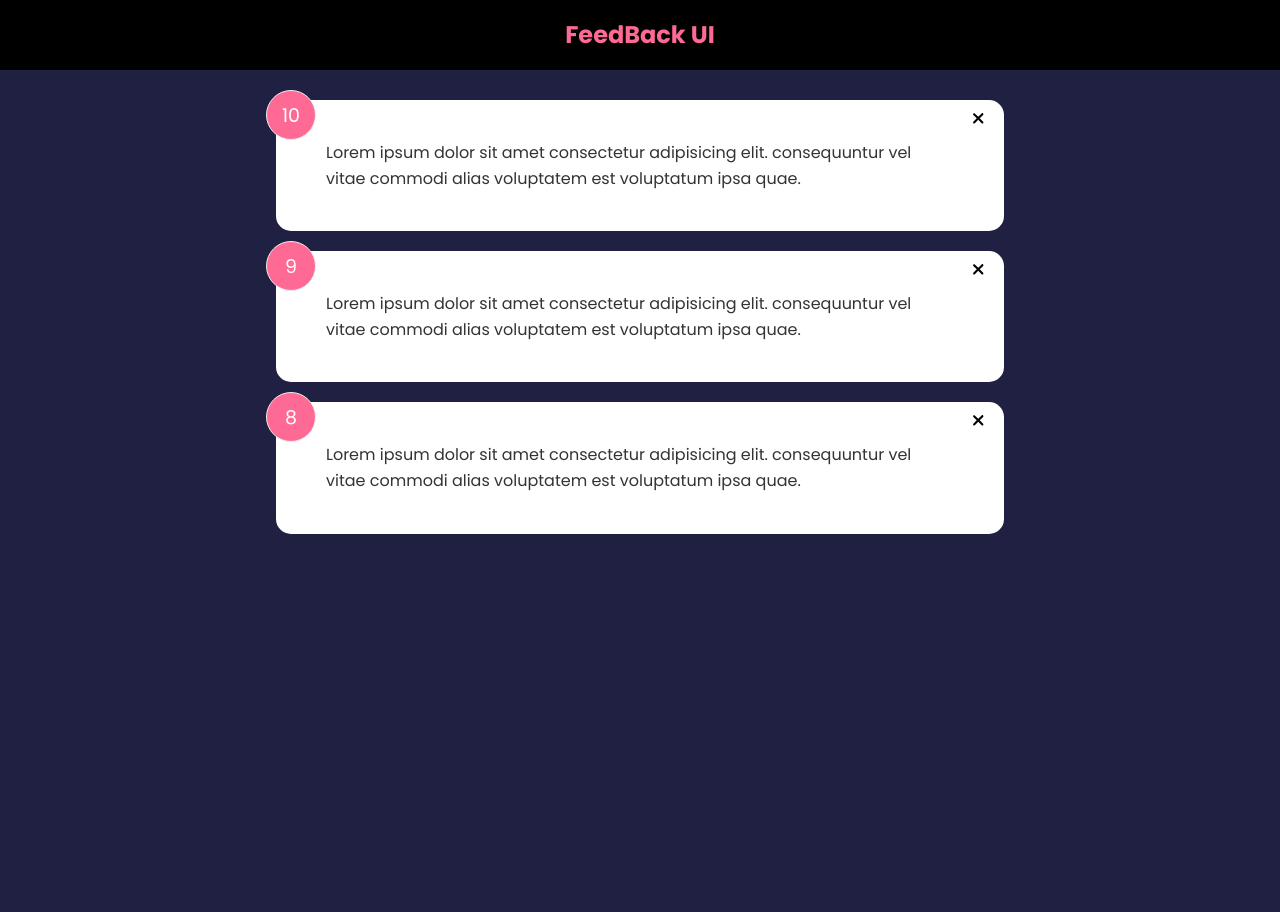
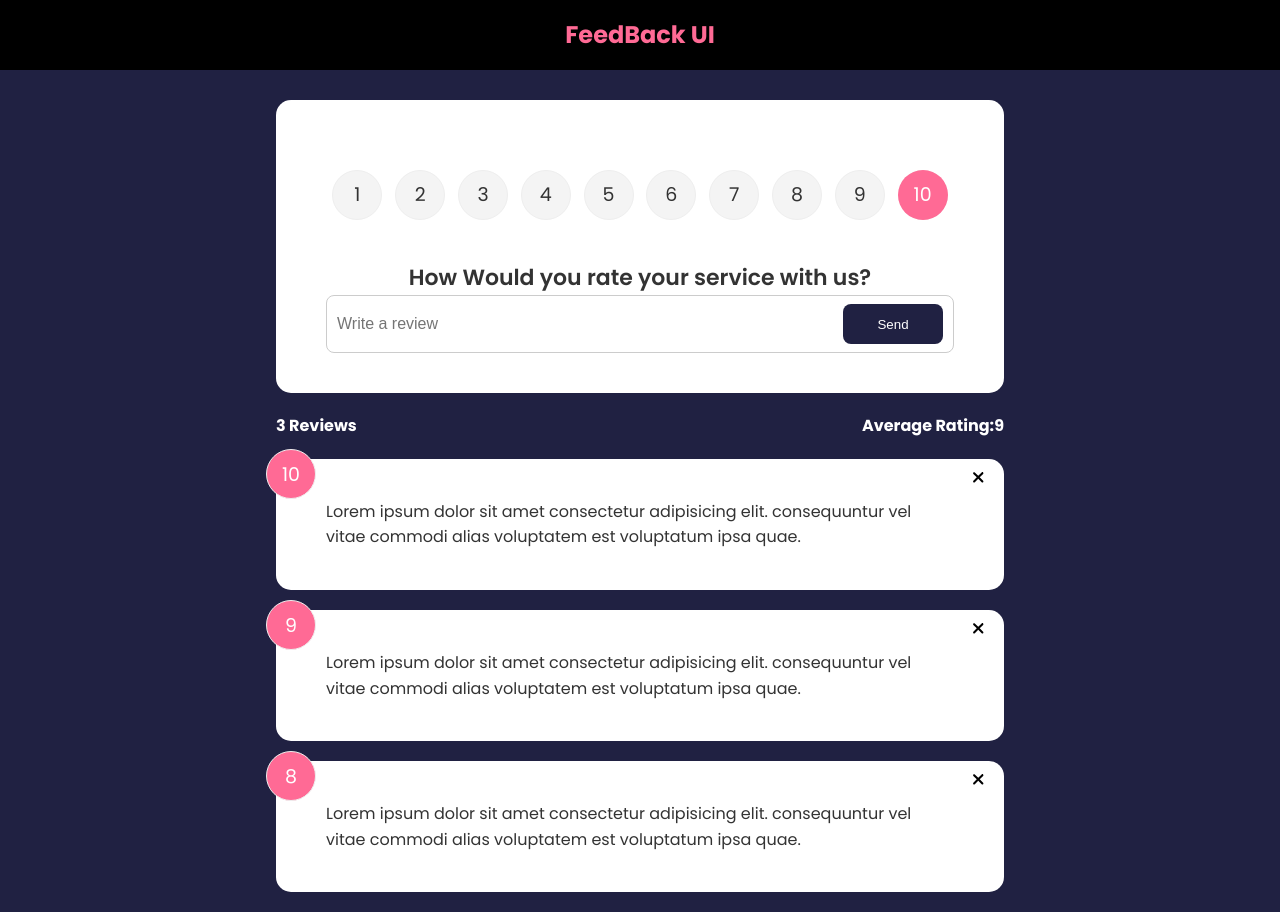
Before and after one commit to Muneeb-Aslam/feedback, a React (Vite) app: page / in a window 1280 px wide. Before the commit the page ends 800 px from the top, so only its background shows below. Built offline with nearby package versions, Linux system fonts and the light colour scheme.

Commit message:
animation

```diff
--- a/package.json
+++ b/package.json
@@ -15,13 +15,16 @@
     "@fortawesome/free-regular-svg-icons": "^6.5.2",
     "@fortawesome/free-solid-svg-icons": "^6.5.2",
     "@fortawesome/react-fontawesome": "^0.2.0",
+    "framer-motion": "^11.1.9",
     "react": "^18.2.0",
     "react-dom": "^18.2.0",
-    "react-router-dom": "^6.23.0"
+    "react-router-dom": "^6.23.0",
+    "uuid": "^9.0.1"
   },
   "devDependencies": {
     "@types/react": "^18.2.66",
     "@types/react-dom": "^18.2.22",
+    "@types/uuid": "^9.0.8",
     "@typescript-eslint/eslint-plugin": "^7.2.0",
     "@typescript-eslint/parser": "^7.2.0",
     "@vitejs/plugin-react": "^4.2.1",
--- a/src/App.css
+++ b/src/App.css
@@ -4,7 +4,7 @@
   box-sizing: border-box;
   margin: 0;
   padding: 0;
-  list-style-type: disc;
+  list-style-type: none;
 }
 
 body {
--- /dev/null
+++ b/src/components/feedbackform.tsx
@@ -0,0 +1,42 @@
+/* eslint-disable @typescript-eslint/no-explicit-any */
+import { useState } from "react";
+import RatingSelect from "./ratingselect";
+
+interface props {
+  add: (e: any) => void;
+}
+
+const FeedbackForm: React.FC<props> = ({ add }) => {
+  const [value, setValue] = useState<string>("");
+  const [rating, setRating] = useState<number>(10);
+
+  const handleSubmit = (e:any) => {
+    e.preventDefault();
+    if (value.trim().length > 10) add({ value, rating });
+  };
+  return (
+    <div className="card">
+      <form action="">
+        <RatingSelect select={(num: any) => setRating(num)} />
+        <h2>How Would you rate your service with us?</h2>
+        <div className="input-group">
+          <input
+            type="text"
+            placeholder="Write a review"
+            onChange={(e) => setValue(e.target.value)}
+            value={value}
+          />
+          <button
+            type="submit"
+            className="btn btn-primary"
+            onClick={handleSubmit}
+          >
+            Send
+          </button>
+        </div>
+      </form>
+    </div>
+  );
+};
+
+export default FeedbackForm;
--- a/src/components/feedbackitems.tsx
+++ b/src/components/feedbackitems.tsx
@@ -8,7 +8,7 @@
   onDelete: (id: number) => void;
 }
 
-const FeedbackItems = ({ item, onDelete }: props) => {
+const FeedbackItems:React.FC<props> = ({ item, onDelete }) => {
   return (
     <div className="card">
       <button onClick={() => onDelete(item.id)} className="close">
--- a/src/components/feedbacklist.tsx
+++ b/src/components/feedbacklist.tsx
@@ -1,14 +1,23 @@
 /* eslint-disable @typescript-eslint/no-explicit-any */
+import { AnimatePresence, motion } from "framer-motion";
 import FeedbackItems from "./feedbackitems";
 
 interface props {
   list: Array<{ id: number; rating: number; text: string }>;
-  onDelete: (id:number)=>void;
+  onDelete: (id: number) => void;
 }
-const FeedbackList = ({ list, onDelete }: props) => {
-  return list.map((item, index) => (
-    <FeedbackItems item={item} key={index} onDelete={onDelete} />
-  ));
+const FeedbackList: React.FC<props> = ({ list, onDelete }) => {
+  return (
+    <div className="feedback-list">
+      <AnimatePresence>
+        {list.map((item, index) => (
+          <motion.div key={index} initial={{opacity:0}} animate={{opacity:1}} exit={{opacity:0}}>
+            <FeedbackItems item={item} onDelete={onDelete} />
+          </motion.div>
+        ))}
+      </AnimatePresence>
+    </div>
+  );
 };
 
 export default FeedbackList;
--- a/src/components/feedbackstat.tsx
+++ b/src/components/feedbackstat.tsx
@@ -1,10 +1,19 @@
-import { FunctionComponent } from "react"
+interface props {
+  list: Array<{ id: number; rating: number; text: string }>;
+}
+const FeedbackStat: React.FC<props> = ({ list }) => {
+  const average =
+    list.reduce((acc, cur) => {
+      return acc + cur.rating;
+    }, 0) / list.length;
 
+    average.toFixed(1)
+  return (
+    <div className="feedback-stats">
+      <h4>{list.length} Reviews</h4>
+      <h4>Average Rating:{average}</h4>
+    </div>
+  );
+};
 
-const FeedbackStat:FunctionComponent = () => {
-  return (
-    <div>feedbackstat</div>
-  )
-}
-
-export default FeedbackStat
+export default FeedbackStat;
--- a/src/components/header.tsx
+++ b/src/components/header.tsx
@@ -6,7 +6,7 @@
   color:string;
 }
 
-const Header = ({text,bg,color}:props) => {
+const Header:React.FC<props> = ({text,bg,color}) => {
   return (
     <header style={{background:bg,color:color}}>
     <div className='container'>
--- /dev/null
+++ b/src/components/ratingselect.tsx
@@ -0,0 +1,128 @@
+/* eslint-disable @typescript-eslint/no-explicit-any */
+import React, { useState } from "react";
+interface props {
+  select: (e:number)=>void;
+}
+const RatingSelect: React.FC<props> = ({ select }) => {
+  const [selected, setSelected] = useState<number>(10);
+  const handleChange = (e:any) => {
+    setSelected(parseInt(e.currentTarget.value));
+    select(parseInt(e.currentTarget.value));
+  };
+  return (
+    <ul className="rating">
+      <li>
+        <input
+          type="radio"
+          id="num1"
+          name="rating"
+          value={"1"}
+          onChange={handleChange}
+          checked={selected === 1}
+        />
+        <label htmlFor="num1">1</label>
+      </li>
+      <li>
+        <input
+          type="radio"
+          id="num2"
+          name="rating"
+          value={"2"}
+          onChange={handleChange}
+          checked={selected === 2}
+        />
+        <label htmlFor="num2">2</label>
+      </li>
+      <li>
+        <input
+          type="radio"
+          id="num3"
+          name="rating"
+          value={"3"}
+          onChange={handleChange}
+          checked={selected === 3}
+        />
+        <label htmlFor="num3">3</label>
+      </li>
+      <li>
+        <input
+          type="radio"
+          id="num4"
+          name="rating"
+          value={"4"}
+          onChange={handleChange}
+          checked={selected === 4}
+        />
+        <label htmlFor="num4">4</label>
+      </li>
+      <li>
+        <input
+          type="radio"
+          id="num5"
+          name="rating"
+          value={"5"}
+          onChange={handleChange}
+          checked={selected === 5}
+        />
+        <label htmlFor="num5">5</label>
+      </li>
+      <li>
+        <input
+          type="radio"
+          id="num6"
+          name="rating"
+          value={"6"}
+          onChange={handleChange}
+          checked={selected === 6}
+        />
+        <label htmlFor="num6">6</label>
+      </li>
+      <li>
+        <input
+          type="radio"
+          id="num7"
+          name="rating"
+          value={"7"}
+          onChange={handleChange}
+          checked={selected === 7}
+        />
+        <label htmlFor="num7">7</label>
+      </li>
+      <li>
+        <input
+          type="radio"
+          id="num8"
+          name="rating"
+          value={"8"}
+          onChange={handleChange}
+          checked={selected === 8}
+        />
+        <label htmlFor="num8">8</label>
+      </li>
+      <li>
+        <input
+          type="radio"
+          id="num9"
+          name="rating"
+          value={"9"}
+          onChange={handleChange}
+          checked={selected === 9}
+        />
+        <label htmlFor="num9">9</label>
+      </li>
+      <li>
+        <input
+          type="radio"
+          id="num10"
+          name="rating"
+          value={"10"}
+          onChange={handleChange}
+          checked={selected === 10}
+        />
+        <label htmlFor="num10">10</label>
+      </li>
+    </ul>
+  );
+};
+
+export default RatingSelect;
--- a/src/page/home.tsx
+++ b/src/page/home.tsx
@@ -1,20 +1,34 @@
+/* eslint-disable @typescript-eslint/no-explicit-any */
 import { FunctionComponent, useState } from "react";
 import Header from "../components/header";
 import FeedbackList from "../components/feedbacklist";
-import FeedbackData from "../data/feedback"
-
+import FeedbackData from "../data/feedback";
+import FeedbackStat from "../components/feedbackstat";
+import FeedbackForm from "../components/feedbackform";
+import { v4 as uuidv4 } from "uuid"
 
 const Home: FunctionComponent = () => {
-  const [list,setList] = useState(FeedbackData)
-  const handleDelete = (id:number)=>{
-    const filterList = list.filter((item)=>item.id!==id)
-    setList(filterList)
+  const [list, setList] = useState(FeedbackData);
+  const handleDelete = (id: number) => {
+    const filterList = list.filter((item) => item.id !== id);
+    setList(filterList);
+  };
+  const addFeedback = (newFeedback:any)=>{
+    const newItem = {
+      id:uuidv4(),
+      rating:newFeedback.rating,
+      text:newFeedback.value,
+    }
+    setList([...list,newItem])
+
   }
   return (
     <>
       <Header bg="black" color="white" text="FeedBack UI" />
       <div className="container">
-        <FeedbackList list={list} onDelete={handleDelete}/>
+        <FeedbackForm add={addFeedback}/>
+        <FeedbackStat list={list} />
+        <FeedbackList list={list} onDelete={handleDelete} />
       </div>
     </>
   );
```
Also changed, not shown: 1 other file (tests, documents, lock files or other folders).
